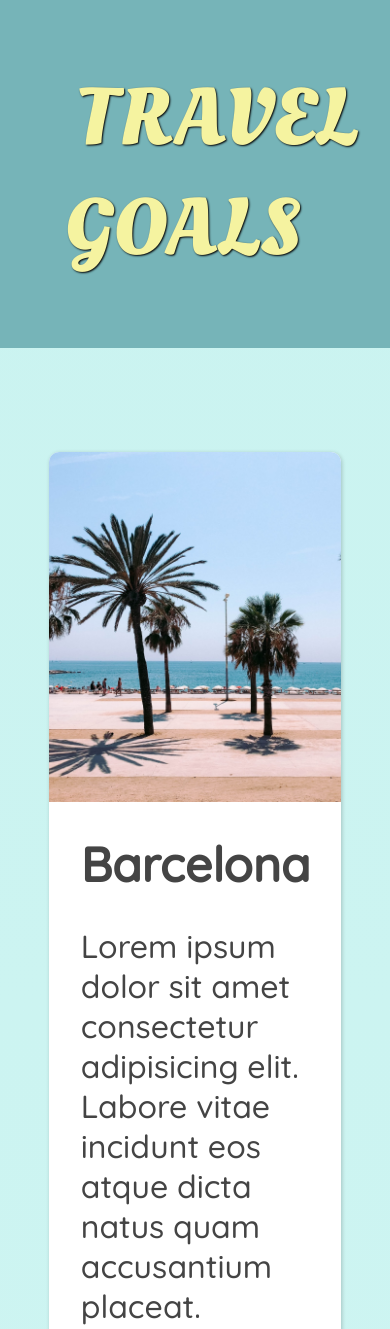
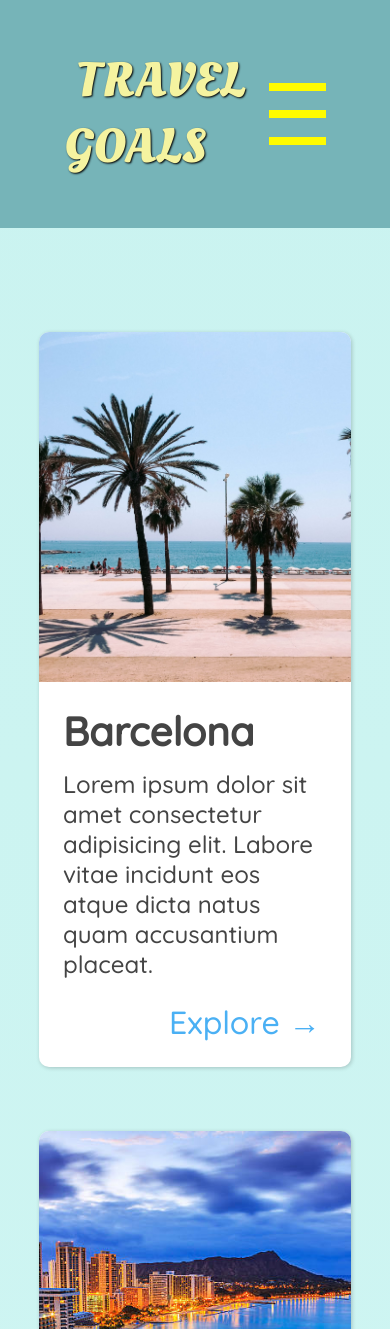
Before and after one commit to Austinspeed/TravelBloom, a plain HTML site: page places.html in a window 390 px wide. Shown: the top 1329 px of the page. Drawn offline with Linux system fonts and the light colour scheme.

Commit message:
Add files via upload

```diff
--- a/about.css
+++ b/about.css
@@ -1,6 +1,7 @@
 body {
   background: linear-gradient(0deg, rgb(227, 255, 253), rgb(202, 243, 240));
   color: rgb(68, 68, 68);
+  overflow-x: hidden;
 }
 
 header {
@@ -47,7 +48,7 @@ main h1 {
   }
 
   #page-logo a {
-    font-size: 2.2rem;
+    font-size: 1.5rem;
   }
 
   header nav {
@@ -55,7 +56,7 @@ main h1 {
   }
 
   #hamburgers {
-    width: 3rem;
+    width: 2.5rem;
     height: 2rem;
     display: flex;
   }
@@ -67,7 +68,11 @@ main h1 {
 }
 
 aside {
-  padding-top: 2.5rem;
+  padding: 2.5rem 0;
+}
+
+#aside-header {
+  padding: 0.5rem 1.5rem;
 }
 
 aside ul {
@@ -90,6 +95,10 @@ aside li a {
   main {
     margin-top: 3rem;
     width: 80%;
+  }
+
+  main h1 {
+    font-size: 1.3rem;
   }
 
   #description {
--- a/places.css
+++ b/places.css
@@ -1,6 +1,7 @@
 body {
   background: linear-gradient(0deg, rgb(227, 255, 253), rgb(202, 243, 240));
   color: rgb(68, 68, 68);
+  overflow-x: hidden;
 }
 
 #page-logo a {
@@ -91,11 +92,11 @@ main li img {
 
 @media (width < 1000px) {
   header{
-    padding: 4rem;
+    padding:  3rem 4rem;
   }
 
   #page-logo a {
-    font-size: 5rem;
+    font-size: 3rem;
   }
 
   header nav {
@@ -106,10 +107,12 @@ main li img {
     width: 6rem;
     height: 5rem;
     display: flex;
+    margin: 0;
+    padding: 0;
   }
 
   #aside-header {
-    margin: 5rem 4rem;
+    padding: 4rem 5rem;
   }
 
   aside ul {
@@ -121,7 +124,7 @@ main li img {
   }
 
   main {
-    width: 75%;
+    width: 80%;
   }
 
   main ul {
@@ -143,15 +146,16 @@ main li img {
   }
 
   .item-content {
-    padding: 2rem;
+    padding: 1.5rem;
   }
 
   .item-content h2 {
-    font-size: 3rem;
+    font-size: 2.5rem;
   }
 
   .item-content p {
-    font-size: 2rem;
+    font-size: 1.5rem;
+    margin-top: 0.8rem;
   }
 
   .item-content .actions {
--- a/shared.css
+++ b/shared.css
@@ -1,6 +1,8 @@
-body {
+body, html {
   font-family: "Quicksand", sans-serif;
   margin: 0;
+  padding: 0;
+  overflow-x: hidden;
 }
 
 ul {
--- a/styles.css
+++ b/styles.css
@@ -110,11 +110,16 @@
   }
 
   #page-logo a {
-    font-size: 5rem;
+    font-size: 3em;
+  }
+
+  aside {
+    padding: 0;
   }
 
   #aside-header {
-    margin: 5rem 4rem;
+    margin: 0;
+    padding: 5rem 3rem 0;
   }
 
   aside ul {
@@ -132,7 +137,7 @@
   }
 
   #hero-content h1 {
-    font-size: 3rem;
+    font-size: 2rem;
   }
 
   #hero-content p {
@@ -146,7 +151,7 @@
   }
 
   #highlights h2 {
-    font-size: 3.5rem;
+    font-size: 3rem;
     margin-bottom: 3rem;
   }
 
```
